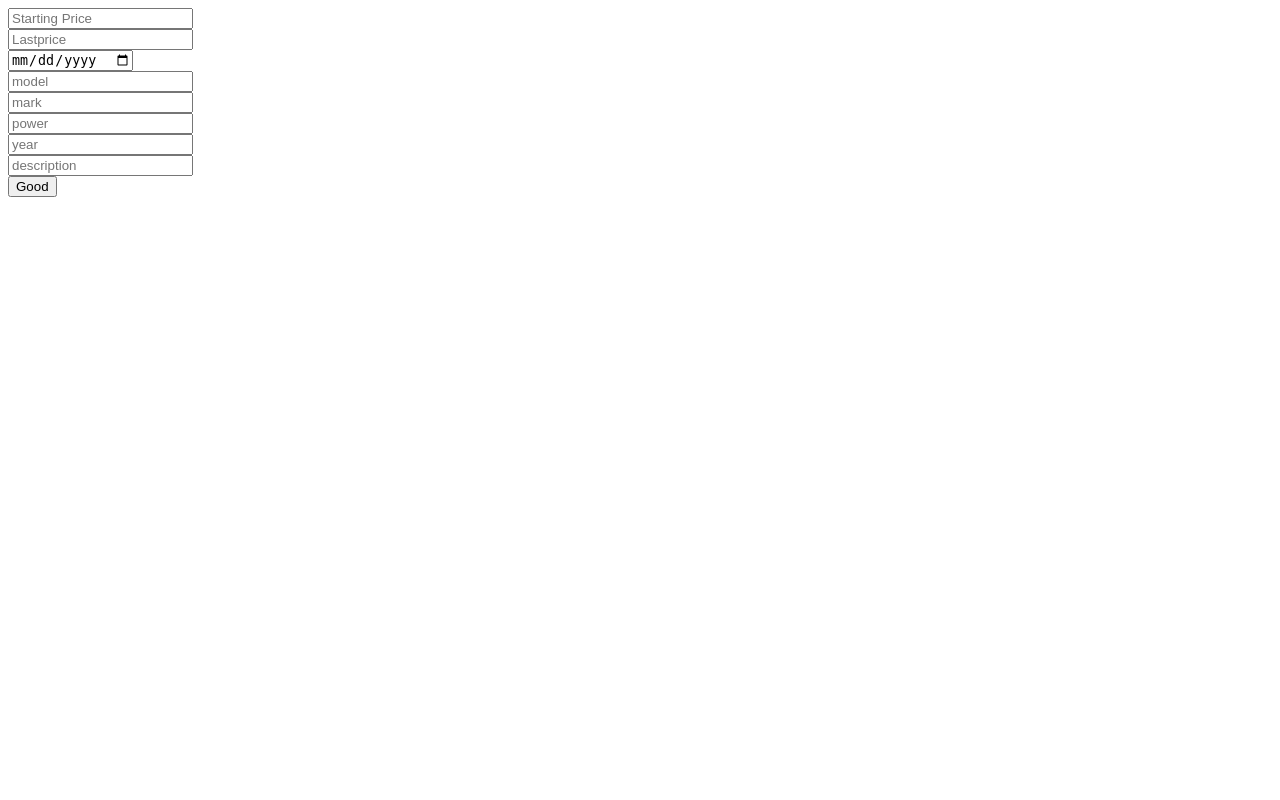
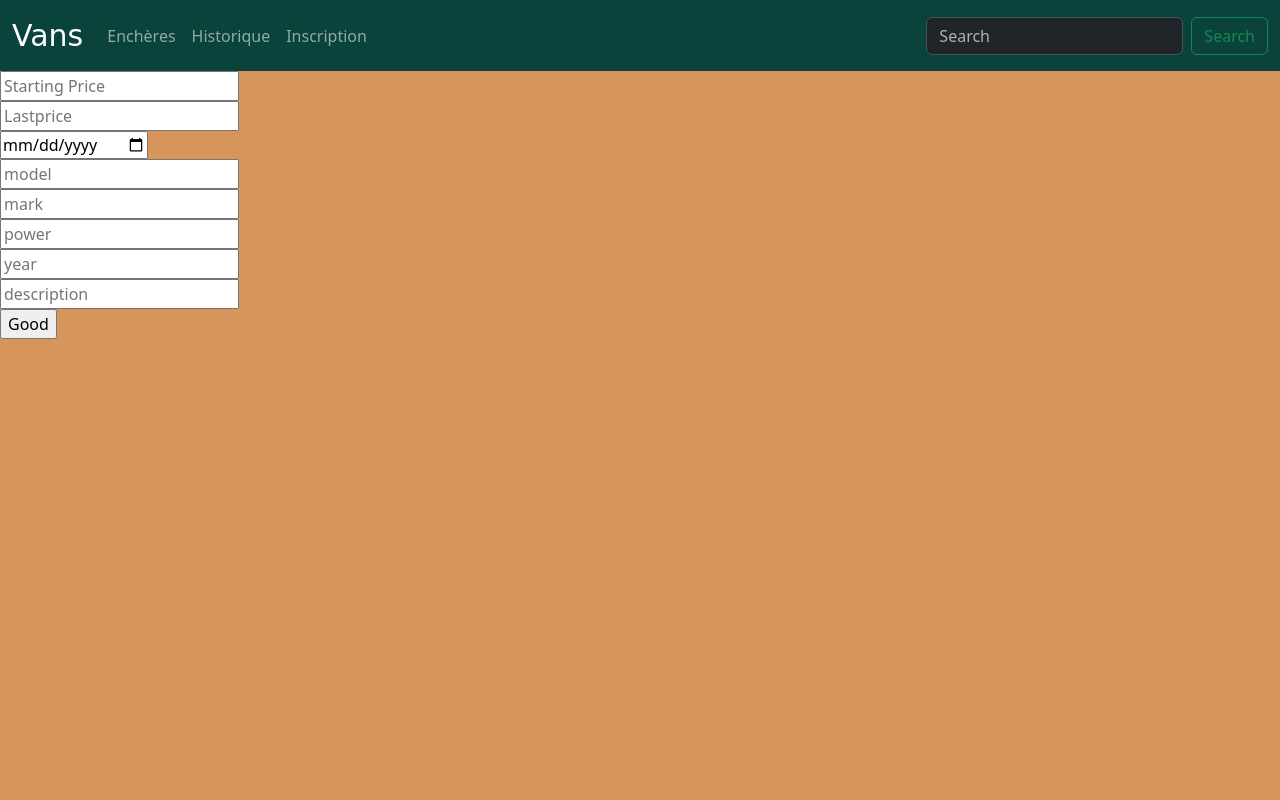
Before and after one commit to NolanCST/Vans, a PHP site: page /product.php in a window 1280 px wide. Run offline with PHP 8.4, Linux system fonts and the light colour scheme; data that the repository does not hold is empty.

Commit message:
2e modif navbar

```diff
--- a/product.php
+++ b/product.php
@@ -1,22 +1,66 @@
+<!DOCTYPE html>
+<html lang="en">
+    <head>
+        <meta charset="UTF-8">
+        <meta name="viewport" content="width=device-width, initial-scale=1.0">
+        <link rel="stylesheet" type="text/css" href="style.css" />
+        <link rel="preconnect" href="https://fonts.googleapis.com">
+        <link rel="preconnect" href="https://fonts.gstatic.com" crossorigin>
+        <link href="https://fonts.googleapis.com/css2?family=Manrope&family=Montserrat:ital,wght@0,200;0,700;0,900;1,100;1,200&family=Raleway:ital,wght@0,100;0,300;0,400;0,600;1,100&family=Roboto&family=Tangerine:wght@700&display=swap" rel="stylesheet">
+        <link href="https://cdn.jsdelivr.net/npm/bootstrap@5.3.2/dist/css/bootstrap.min.css" rel="stylesheet" integrity="sha384-T3c6CoIi6uLrA9TneNEoa7RxnatzjcDSCmG1MXxSR1GAsXEV/Dwwykc2MPK8M2HN" crossorigin="anonymous">
+        <title>Vans Home</title>
+    </head>
+
+    <body>
+        <header>
+            <nav class="navbar navbar-expand-lg p_bgGreen" data-bs-theme="dark">
+                <div class="container-fluid">
+                    <a class="navbar-brand p_ftLogo" href="index.php">Vans</a>
+                    <button class="navbar-toggler" type="button" data-bs-toggle="collapse" data-bs-target="#navbarSupportedContent" aria-controls="navbarSupportedContent" aria-expanded="false" aria-label="Toggle navigation">
+                        <span class="navbar-toggler-icon"></span>
+                    </button>
+                    <div class="collapse navbar-collapse" id="navbarSupportedContent">
+                        <ul class="navbar-nav me-auto mb-2 mb-lg-0">
+                            <li class="nav-item">
+                                <a class="nav-link" aria-current="page" href="product.php">Enchères</a>
+                            </li>
+                            <li class="nav-item">
+                                <a class="nav-link" href="#">Historique</a>
+                            </li>
+                            <li class="nav-item">
+                                <a class="nav-link" href="#">Inscription</a>
+                            </li>
+
+                        </ul>
+                        <form class="d-flex" role="search">
+                            <input class="form-control me-2" type="search" placeholder="Search" aria-label="Search">
+                            <button class="btn btn-outline-success" type="submit">Search</button>
+                        </form>
+
+                    </div>
+                </div>
+            </nav>
+        </header>
+        <main>
 
             <?php
 
-require __DIR__."/views/form_product.php";
-require __DIR__."/classes/products.class.php";
+            require __DIR__ . "/views/form_product.php";
+            require __DIR__ . "/classes/products.class.php";
 
 
-if($_SERVER["REQUEST_METHOD"] == "POST") {
-    $myProduct = new Produits (
+            if ($_SERVER["REQUEST_METHOD"] == "POST") {
+                $myProduct = new Produits(
                     $_POST["starting_price"],
                     $_POST["last_price"],
                     $_POST["end_date"],
-         $_POST["model"] ,
-         $_POST["mark"] ,
-         $_POST["power"] ,
-         $_POST["year"] ,
+                    $_POST["model"],
+                    $_POST["mark"],
+                    $_POST["power"],
+                    $_POST["year"],
                     $_POST["description"]
                 );
-      $myProduct -> sauvegarde();
+                $myProduct->sauvegarde();
             }
 
 
@@ -41,3 +85,9 @@ foreach ($results as $result) {
                 echo "<h1> description : $result[description]</h1>";
                 echo "<h1> ___________________</h1>";
             }
+            ?>
+
+            </h1>
+        </main>
+    </body>
+</html>
--- a/style.css
+++ b/style.css
@@ -1,3 +1,21 @@
+/* -------> Main <-----*/
+body {
+    /* font-family: 'Montserrat', sans-serif !important; */
+    background-color: #D6955B !important;
+    width: 100vw;
+    height: 100vh;
+}
+
+h1 {
+    color: goldenrod;
+}
+
+/* -------> Navbar <-----*/
 .p_bgGreen {
-    background-color: #18534f;
+    background-color: #09433B;
 }
+
+.p_ftLogo {
+    font-family: 'Ms Madi', cursive !important;
+    font-size: 30px !important;
+}
```
Also changed, not shown: index.php (+12 -6 lines). Lines whose indentation alone changed are shown as unchanged.
